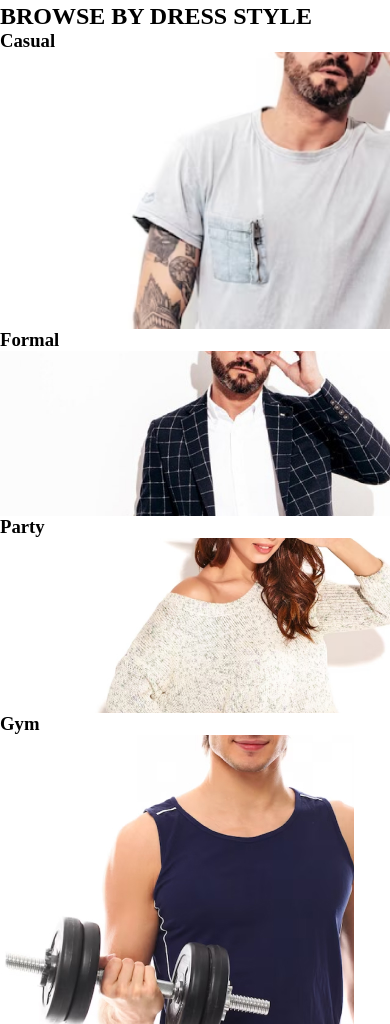
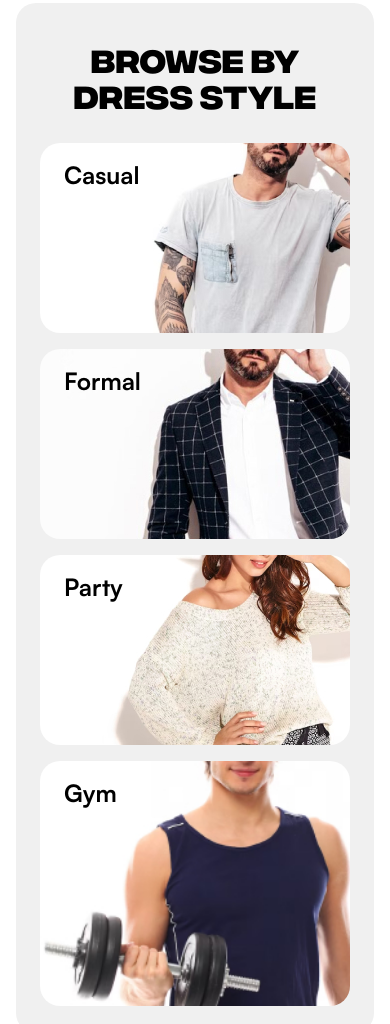
Before and after one commit to Kouk02/Shop.Co-project, a website: page index.html in a window 390 px wide. Shown: the part 2133-3157 px from the top of the page. Drawn offline with Linux system fonts and the light colour scheme.

Commit message:
update 0.0.13
add section styles in mobile.html
add styles in mobile.styles

```diff
--- a/home-page.html
+++ b/home-page.html
@@ -256,20 +256,24 @@
     <li class="item-styles">
       <h3 class="title-item-styles">Casual</h3>
       <img src="./images/casual.jpg" class="image-item-styles">
+      <img src="./images/casual-mobile.jpg" class="image-item-styles-mobile">
     </li>
   <li class="item-styles">
           <h3 class="title-item-styles">Formal</h3>
       <img src="./images/formal.jpg" class="image-item-styles">
+      <img src="./images/formal-mobile.jpg" class="image-item-styles-mobile">
   </li>
   </ul>
   <ul class="list-container-styles-second">
   <li class="item-styles">
           <h3 class="title-item-styles">Party</h3>
       <img src="./images/party.jpg" class="image-item-styles">
+      <img src="./images/party-mobile.jpg" class="image-item-styles-mobile">
   </li>
   <li class="item-styles">
           <h3 class="title-item-styles">Gym</h3>
       <img src="./images/gym.jpg" class="image-item-styles">
+      <img src="./images/gym-mobile.jpg" class="image-item-styles-mobile">
   </li>
 </ul>
 </div>
--- a/scss/mobile.scss
+++ b/scss/mobile.scss
@@ -438,5 +438,64 @@
     margin-bottom: 40px;
 }
 //!
+//! SECTION STYLES
+.image-item-styles{
+    display: none;
+}
+.section-styles {
+    background-color: $white;
+}
+
+.container-styles {
+    display: flex;
+    flex-direction: column;
+    justify-content: center;
+    width: 100%;
+    max-width: 358px;
+    text-align: center;
+    background-color: $gallery;
+    border-radius: 20px;
+    padding: 40px 24px 27px 24px;
+}
+
+.title-container-styles {
+    font-family: 'Integral CF', sans-serif;
+    font-weight: bold;
+    font-size: 32px;
+    @include responsive-line-height(32px, 36px);
+    color: $black;
+    margin-bottom: 28px;
+}
+
+.list-container-styles-first {
+    display: flex;
+    flex-direction: column;
+    justify-content: center;
+    gap: 16px;
+    margin-bottom: 16px;
+}
+
+.list-container-styles-second {
+    display: flex;
+    flex-direction: column;
+    justify-content: center;
+    gap: 16px;
+}
+
+.image-item-styles-mobile {
+    border-radius: 20px;
+    width: 100%;
+}
+
+.title-item-styles {
+    position: absolute;
+    margin-top: 16px;
+    margin-left: 24px;
+    font-family: 'Satoshi', sans-serif;
+    font-weight: Bold;
+    font-size: 24px;
+}
+
+//!
 //! End HOME-PAGE
 }
--- a/scss/styles.scss
+++ b/scss/styles.scss
@@ -454,6 +454,9 @@ header {
 }
 //!
 //! SECTION STYLES
+.image-item-styles-mobile{
+    display: none;
+}
 .section-styles{
     background-color: $white;
     text-align: center;
```
Also changed, not shown: css/styles.css, images/casual-mobile.jpg (added), images/formal-mobile.jpg (added), images/gym-mobile.jpg (added), images/party-mobile.jpg (added), 1 other file.
